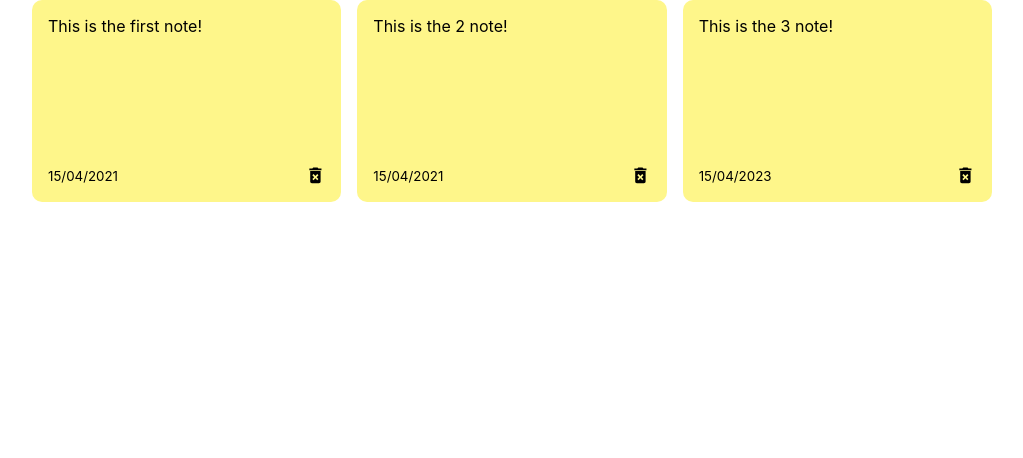
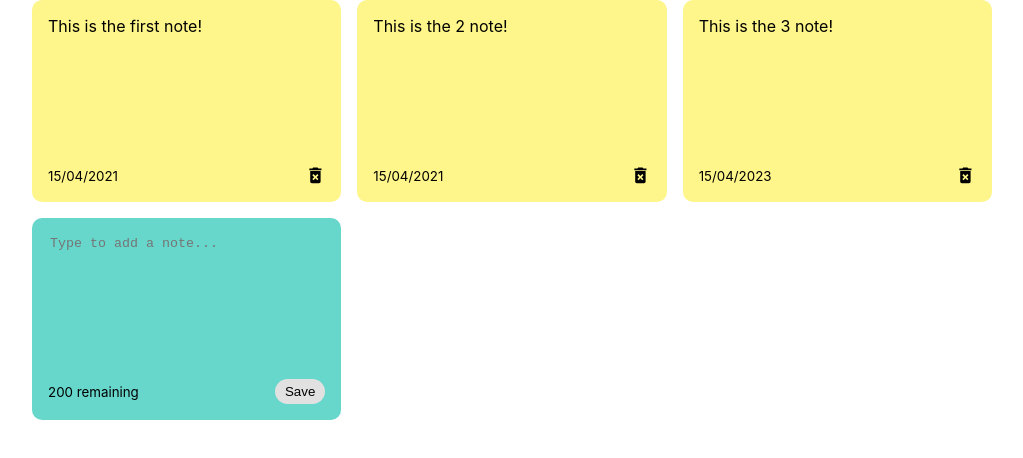
Before and after one commit to DenseLink/note-app, a React (Create React App) app: page / in a window 1280 px wide. Shown: the top 458 px of the page, without its empty margins (128-1151 px from the left). Built offline with nearby package versions, Linux system fonts and the light colour scheme.

Commit message:
create addnote css elements

```diff
--- /dev/null
+++ b/src/components/AddNote.js
@@ -0,0 +1,16 @@
+const AddNote = () => {
+    return(<div className="note new">
+        <textarea
+            rows="8"
+            cols='8'
+            placeholder="Type to add a note...">
+        </textarea>
+        <div className="note-footer">
+            <small>200 remaining</small>
+            <button className="save">Save</button>
+        </div>
+    </div>
+    );
+};
+
+export default AddNote;
--- a/src/components/NotesList.js
+++ b/src/components/NotesList.js
@@ -1,9 +1,11 @@
 import Note from "./Note";
+import AddNote from "./AddNote";
 
 const NotesList = ({notes}) => {
     return(
         <div className='notes-list'>
             {notes.map((note)=>(<Note id={note.id} text={note.text} date={note.date}/>))}
+            <AddNote />
         </div>
     );
 };
--- a/src/index.css
+++ b/src/index.css
@@ -26,6 +26,32 @@
   grid-template-columns: repeat(auto-fit, minmax(250px, 1fr));
 }
 
+.note.new{
+  background-color: #67d7cc;
+}
+
+textarea{
+  border: none;
+  resize: none;
+  background-color: #67d7cc;
+}
+
+textarea:focus{
+  outline: none;
+}
+
+.save{
+  background-color: #e1e1e1;
+  border: none;
+  border-radius: 15px;
+  padding: 5px 10px 5px 10px
+}
+
+.save:hover{
+  background-color: #ededed;
+  cursor: pointer;
+}
+
 .note{
   background-color: #fef68a;
   border-radius: 10px;
```
